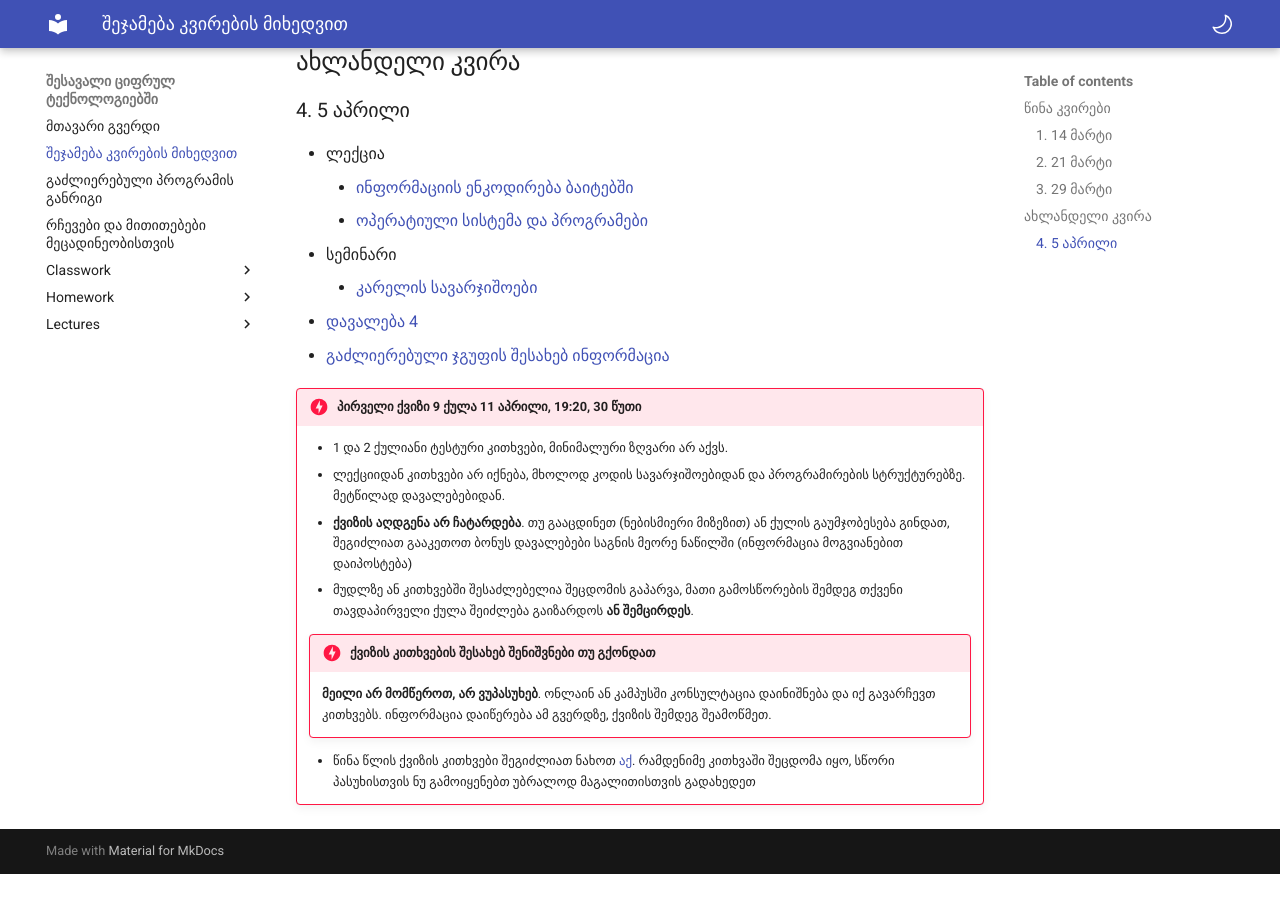
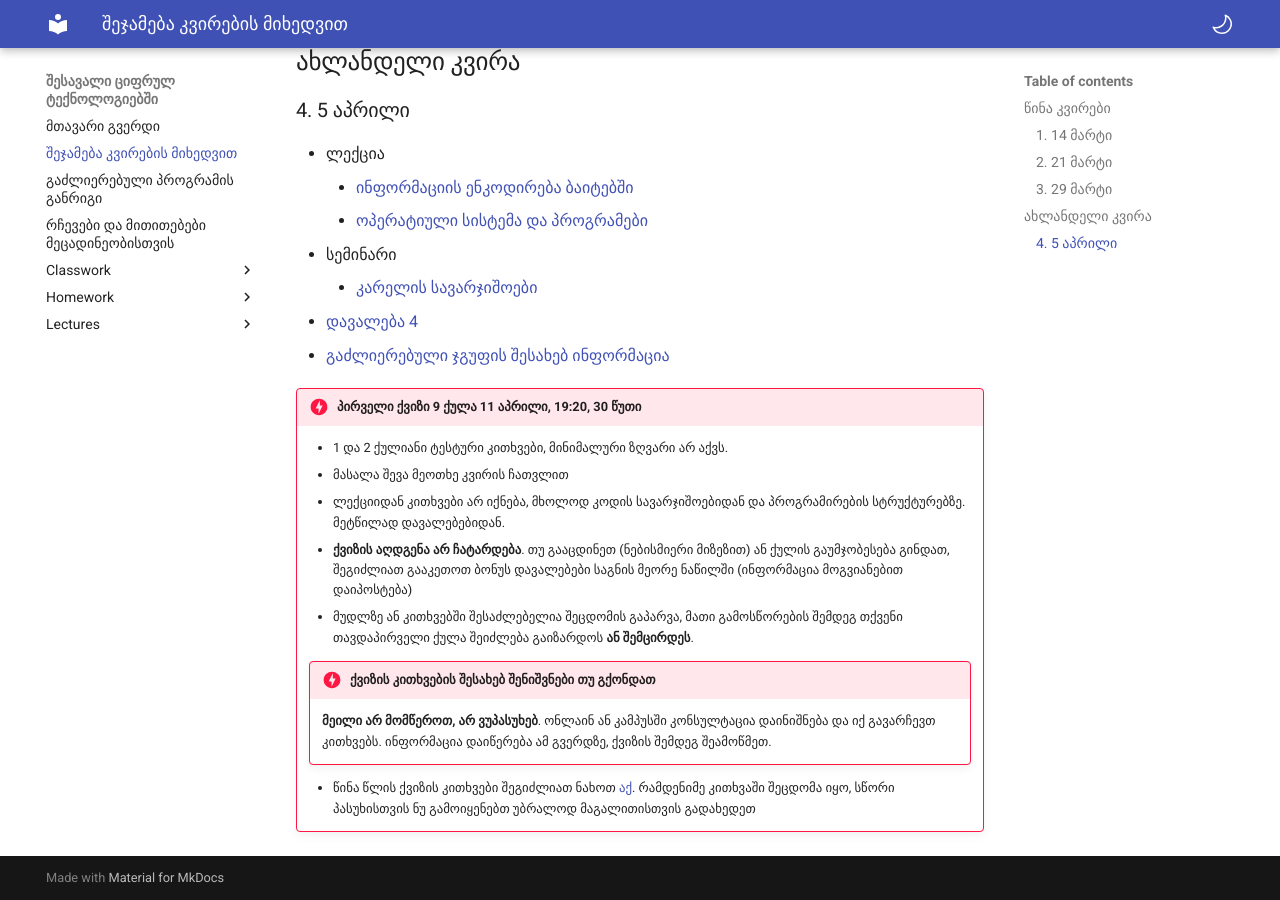
Before and after one commit to freeuni-digital-technologies-archive/22s, an MkDocs documentation site: the page built from content/00_review.md, in a window 1280 px wide and 900 px high, scrolled down 1262 px. Built offline with MkDocs 1.6.1 and Material for MkDocs 9.7.7, drawn with Linux system fonts in a browser that asks for light colours; before the commit the page ends 2136 px from its top, so only the background shows below that.

Commit message:
Added new Message

```diff
--- a/content/00_review.md
+++ b/content/00_review.md
@@ -44,6 +44,7 @@
 
 !!! Danger "პირველი ქვიზი 9 ქულა 11 აპრილი, 19:20, 30 წუთი"
 	- 1 და 2 ქულიანი ტესტური კითხვები, მინიმალური ზღვარი არ აქვს.
+	- მასალა შევა მეოთხე კვირის ჩათვლით
 	- ლექციიდან კითხვები არ იქნება, მხოლოდ კოდის სავარჯიშოებიდან და პროგრამირების სტრუქტურებზე. მეტწილად დავალებებიდან.
 	- **ქვიზის აღდგენა არ ჩატარდება**. თუ გააცდინეთ (ნებისმიერი მიზეზით) ან ქულის გაუმჯობესება გინდათ, შეგიძლიათ გააკეთოთ ბონუს დავალებები საგნის მეორე ნაწილში (ინფორმაცია მოგვიანებით დაიპოსტება)
 	- მუდლზე ან კითხვებში შესაძლებელია შეცდომის გაპარვა, მათი გამოსწორების შემდეგ თქვენი თავდაპირველი ქულა შეიძლება გაიზარდოს **ან შემცირდეს**.
```
